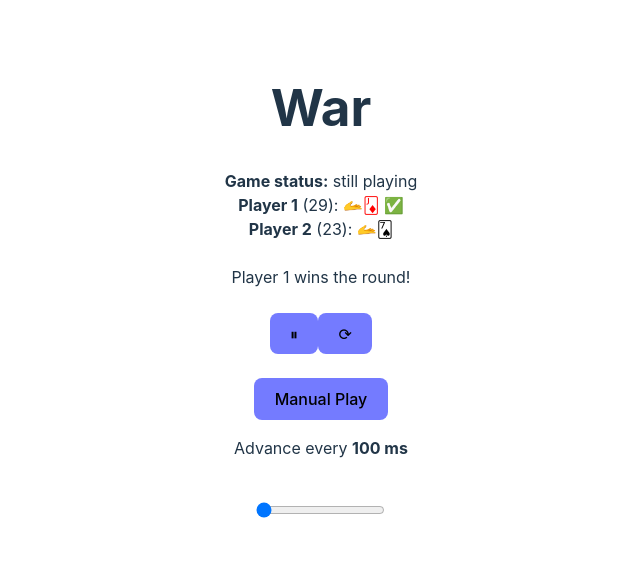
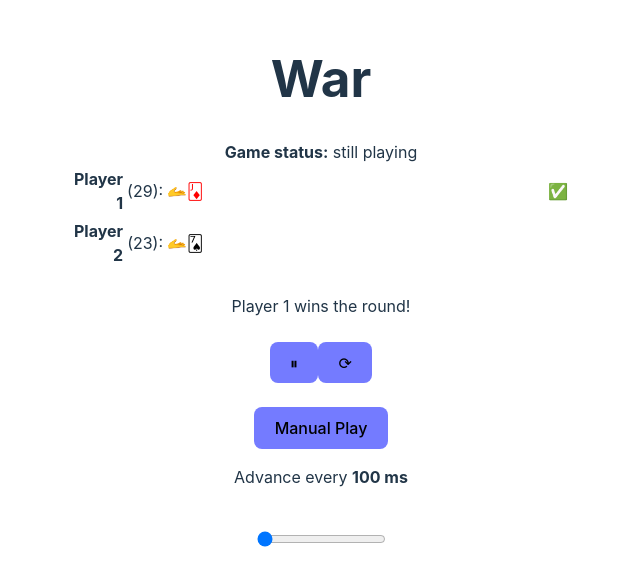
Before and after one commit to daveyarwood/warviz, a React (Vite) app: page / in a window 1280 px wide. Shown: the part 116-702 px from the top of the page, without its empty margins (319-959 px from the left). Built offline with nearby package versions, Linux system fonts and the light colour scheme.

Commit message:
WIP table display

```diff
--- a/src/App.css
+++ b/src/App.css
@@ -35,3 +35,28 @@
 .read-the-docs {
   color: #888;
 }
+
+.player-displays {
+  /* font-size: 2em; */
+  line-height: 1.5em;
+  width: 500px;
+}
+
+.player-name {
+  width: 10px;
+  text-align: right;
+}
+
+.cards-in-play {
+  padding-right: 10px;
+  text-align: left;
+}
+
+.winning-card::after {
+  vertical-align: super;
+  position: relative;
+  right: 18px;
+  top: -10px;
+  font-size: 0.5em;
+  content: " ✅";
+}
--- a/src/App.tsx
+++ b/src/App.tsx
@@ -48,19 +48,32 @@ function PlayerDisplay(props: PlayerDisplayProps) {
   const cardsInPlay = props.player.cardsInPlay;
   const cardsInHand = props.player.cardsInHand;
 
-  // TODO: Make this an actual table so that things line up
+  // TODO:
+  // * Add .winning-card class to the winning card
+  // * Move 😎🏆 to cards in play cell
   return (
-    <div>
-      <strong>{props.player.name}</strong> ({cardsInHand.length}):
-      {props.playerWon ? (
-        " 😎🏆"
-      ) : cardsInPlay.length == 0 ? (
+    <tr>
+      <td className="player-name">
+        <strong>{props.player.name}</strong>
+      </td>
+      <td width="10px">({cardsInHand.length}):</td>
+      <td className="cards-in-play">
+        {cardsInPlay.length == 0 ? (
           ""
         ) : (
           <span> 🫴{cardsInPlay.map(cardToSpan)}</span>
         )}
-      {props.playerWonRound ? " ✅" : ""}
-    </div>
+      </td>
+      <td width="10px">
+        {props.playerWon ? (
+          " 😎🏆"
+        ) : props.playerWonRound ? (
+          <span className="player-won-round">✅</span>
+        ) : (
+          ""
+        )}
+      </td>
+    </tr>
   );
 }
 
@@ -106,6 +119,8 @@ function War() {
   return (
     <div>
       <GameDisplay game={game} />
+      <table className="player-displays">
+        <tbody>
           <PlayerDisplay
             player={game.player1}
             playerWon={game.status == GameStatus.Player1Won}
@@ -116,6 +131,8 @@ function War() {
             playerWon={game.status == GameStatus.Player2Won}
             playerWonRound={outcome == RoundOutcome.Player2Won}
           />
+        </tbody>
+      </table>
       <br />
       {outcomeString || ""}
       <br />
```
Lines whose indentation alone changed are shown as unchanged.
